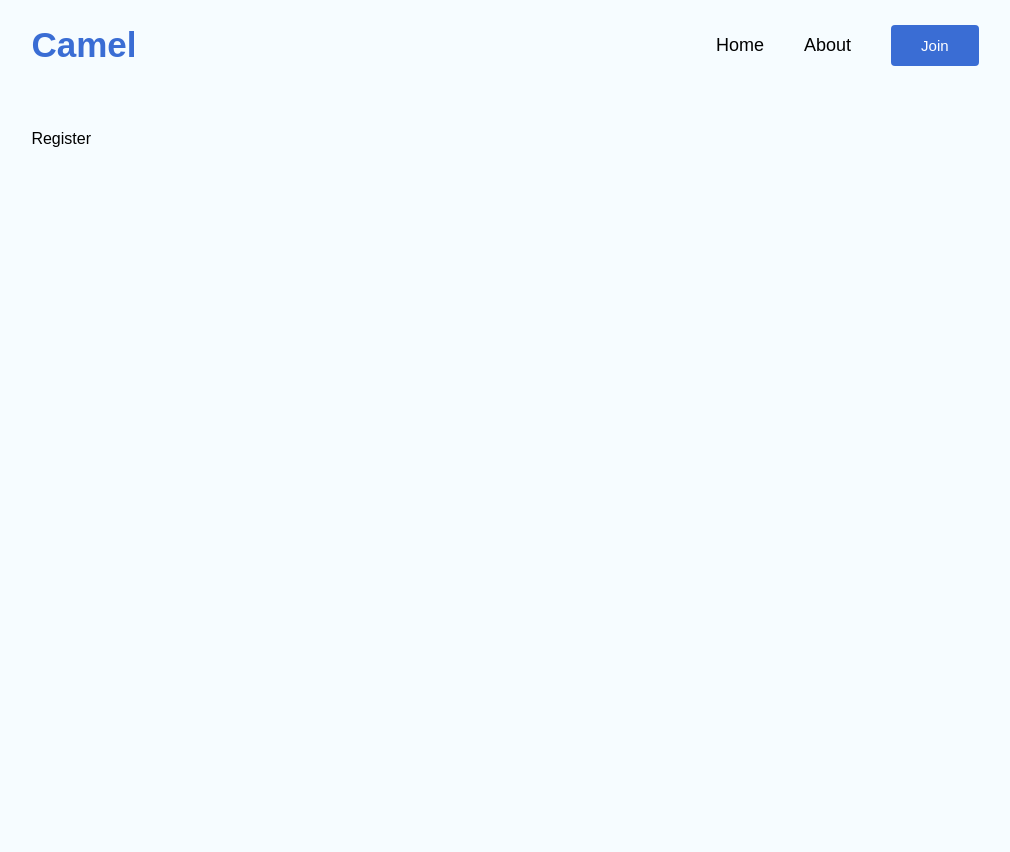
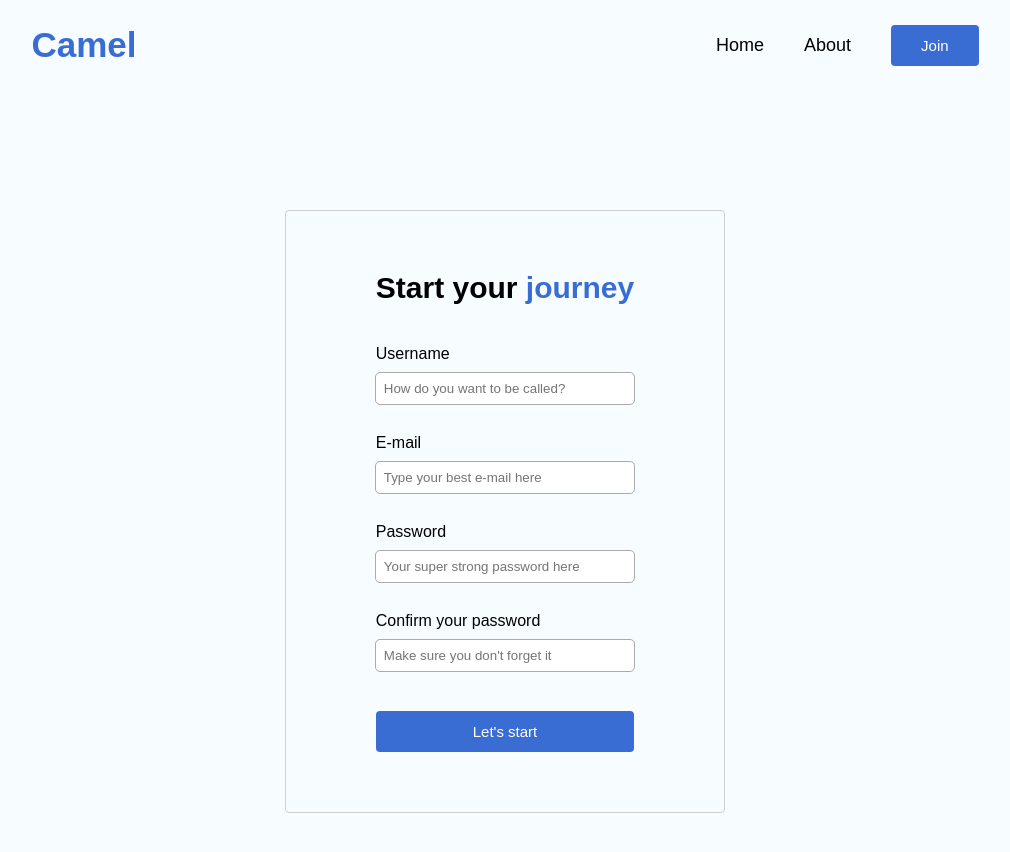
Before and after one commit to gfrnca/ReactBlogCamel, a React (Create React App) app: page /register in a window 1280 px wide. Shown: the top 852 px of the page, without its empty margins (135-1145 px from the left). Before the commit the page ends 800 px from the top, so only its background shows below. Built offline with nearby package versions, Linux system fonts and the light colour scheme.

Commit message:
Criada estrutura básica de registro (/register)

```diff
--- a/src/index.css
+++ b/src/index.css
@@ -29,3 +29,16 @@ a {
 .btn-cta:hover {
   background: #2e65d1;
 }
+
+.input-data {
+  padding: 8px;
+  border-radius: 4px;
+  border: none;
+  outline: 1px solid rgb(170, 170, 170);
+  transition: 0.1s all;
+}
+
+.input-data:focus {
+  padding: 10px 10px;
+  outline: 1px solid #2e65d1;
+}
--- a/src/pages/Register/Register.js
+++ b/src/pages/Register/Register.js
@@ -1,9 +1,43 @@
+// General
+import { useState, useEffect } from 'react';
+
 // CSS
 import styles from './Register.module.css'
 
+
+
 const Register = () => {
   return (
-    <div>Register</div>
+    <>
+      <div className={styles.register}>
+        <form>
+          <h1>Start your <span>journey</span></h1>
+
+          <div className={styles.inputs}>
+            {/* Display name */}
+            <label>Username</label>
+            <input className='input-data' type="text" name="displayName" required placeholder="How do you want to be called?"/>
+
+            {/* E-mail */}
+            <label>E-mail</label>
+            <input className='input-data' type="e-mail" name="email" required placeholder="Type your best e-mail here"/>
+
+            {/* Password */}
+            <label>Password</label>
+            <input className='input-data' type="password" name="confirmPassword" required placeholder="Your super strong password here"/>
+
+            {/* Confirm password */}
+            <label>Confirm your password</label>
+            <input className='input-data' type="password" name="password" required placeholder="Make sure you don't forget it"/>
+          </div>
+
+          <button className='btn-cta'>
+            Let's start
+          </button>
+
+        </form>
+      </div>
+    </>
   )
 }
 
--- a/src/pages/Register/Register.module.css
+++ b/src/pages/Register/Register.module.css
@@ -0,0 +1,47 @@
+.register {
+  width: 100%;
+  display: flex;
+  justify-content: center;
+  padding-top: 80px;
+}
+
+.register form {
+  padding: 60px 90px;
+  width: auto;
+  border-radius: 4px;
+  border: 1px solid rgb(207, 207, 207);
+}
+
+.register form h1 {
+  margin: 0px;
+  font-size: 30px;
+  margin-bottom: 40px;
+}
+
+.register form h1 span {
+  color: #3a6dd4;
+}
+
+.register form button {
+  width: 100%;
+  margin-top: 40px;
+}
+
+.inputs {
+  display: flex;
+  flex-direction: column;
+  justify-content: center;
+  width: 100%;
+}
+
+.inputs label {
+  margin-bottom: 10px;
+}
+
+.inputs input {
+  margin-bottom: 30px;
+}
+
+.inputs input:last-child {
+  margin-bottom: 0px;
+}
```
